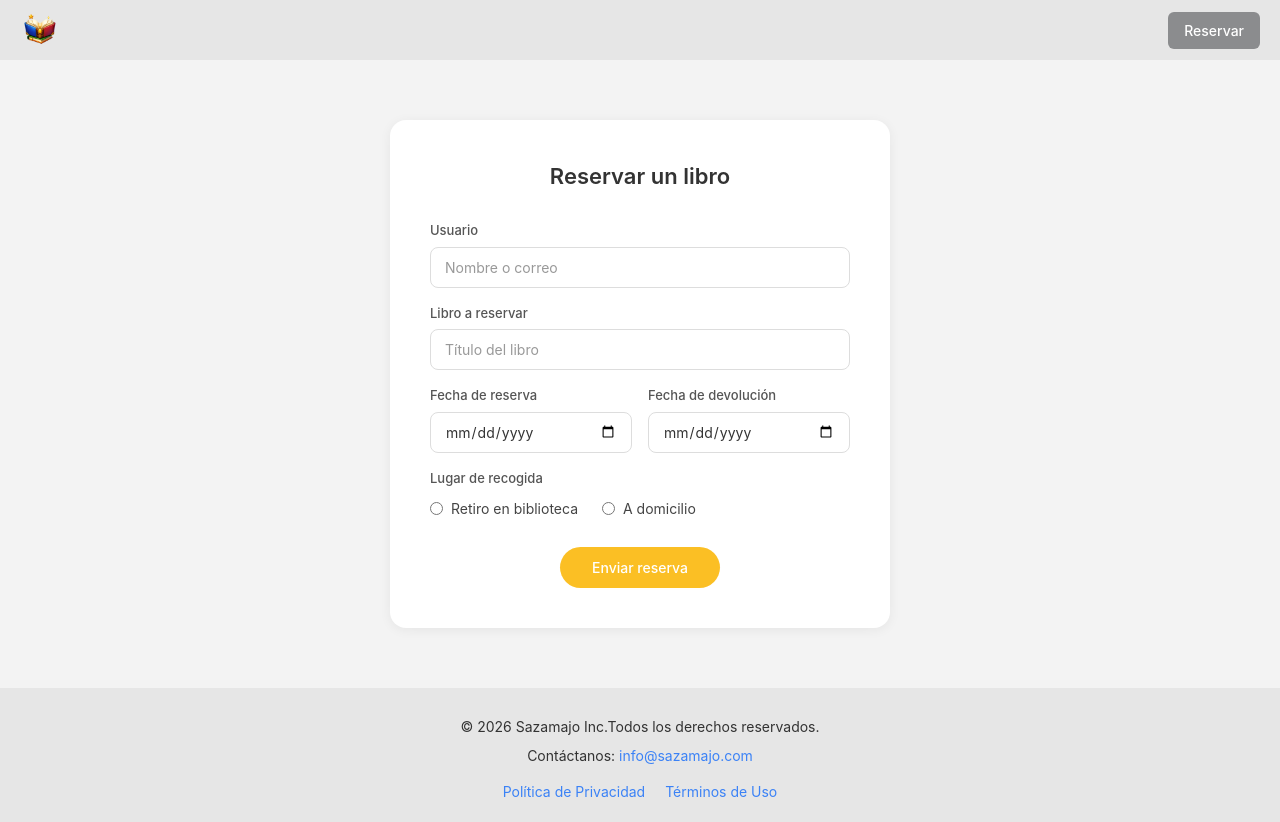
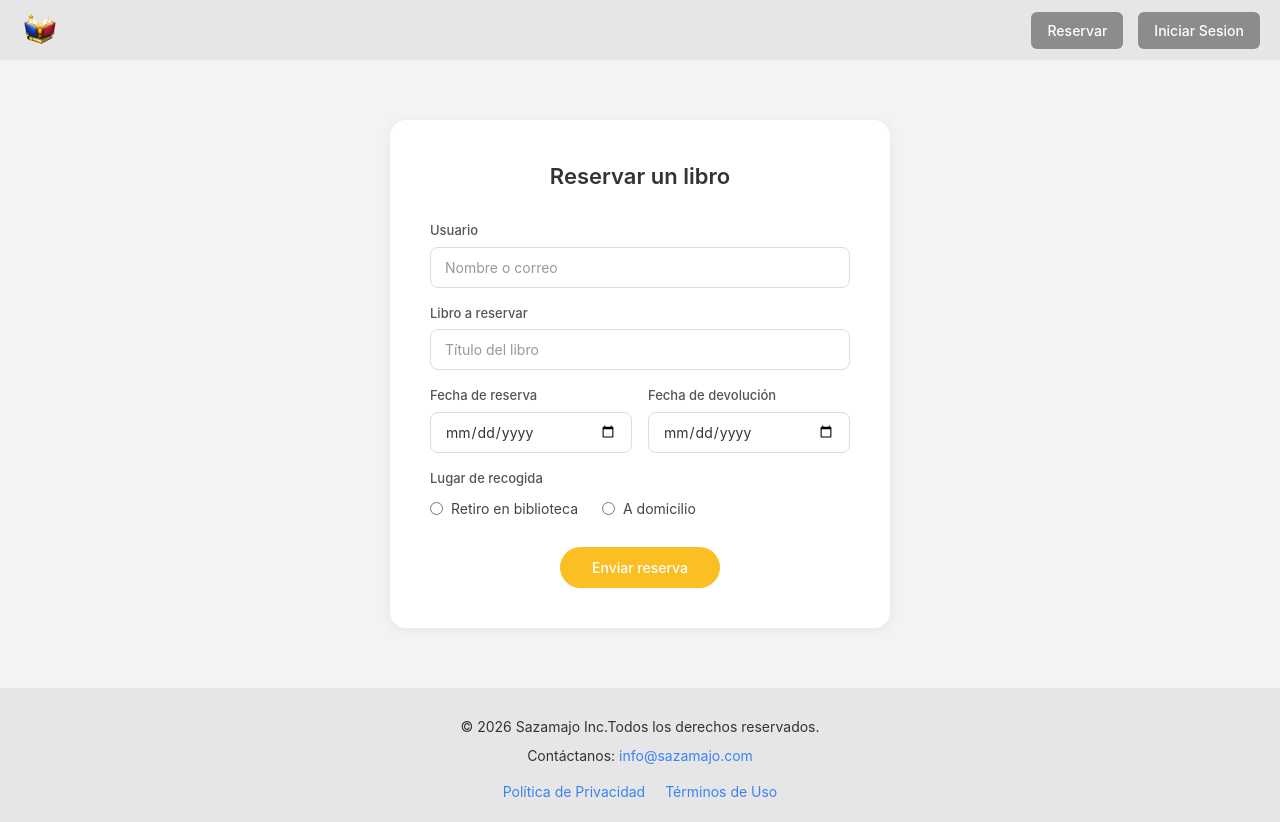
Before and after one commit to Elgrinch01/Proyecto-integrador, a React (Vite) app: page /reserva in a window 1280 px wide. Built offline with nearby package versions, Linux system fonts and the light colour scheme; no server answers.

Commit message:
(chore): Modificacion en el router y unificacion de las paginas

```diff
--- a/src/App.jsx
+++ b/src/App.jsx
@@ -2,11 +2,13 @@ import { Routes, Route } from 'react-router-dom'
 import Index from './pages/Index'
 import Reserva from './pages/Reserva'
 import './App.css'
+import Login from './pages/Login'
 
 function App() {
   return (
     <Routes>
       <Route path="/" element={<Index />} />
+      <Route path="/login" element={<Login />} />
       <Route path="/Index" element={<Index />} />
       <Route path="/reserva" element={<Reserva />} />
     </Routes>
--- a/src/components/NavBarHeader.jsx
+++ b/src/components/NavBarHeader.jsx
@@ -14,6 +14,13 @@ const NavBarHeader = () => {
         >
           Reservar
         </button>
+
+        <button
+          className="nav-btn"
+          onClick={() => navigate("/login")}
+        >
+          Iniciar Sesion
+        </button>
       </nav>
     </aside>
   );
--- a/src/pages/Login.jsx
+++ b/src/pages/Login.jsx
@@ -1,6 +1,7 @@
 import React, { useState, useEffect } from "react";
 import { end_points } from "../services/api";
 import { redirect } from "../helpers/alerts";
+
 
 const Login = () => {
   const [getEmail, setEmail] = useState("");
@@ -62,7 +63,7 @@ const Login = () => {
             singIn();
           }}
         >
-          {/* EMAIL */}
+
           <div className="space-y-2">
             <label className="block text-sm text-gray-400">
               Correo
```
Also changed, not shown: src/router/routerApp.jsx (+12 -3 lines), 1 other file (tests, documents, lock files or other folders).
